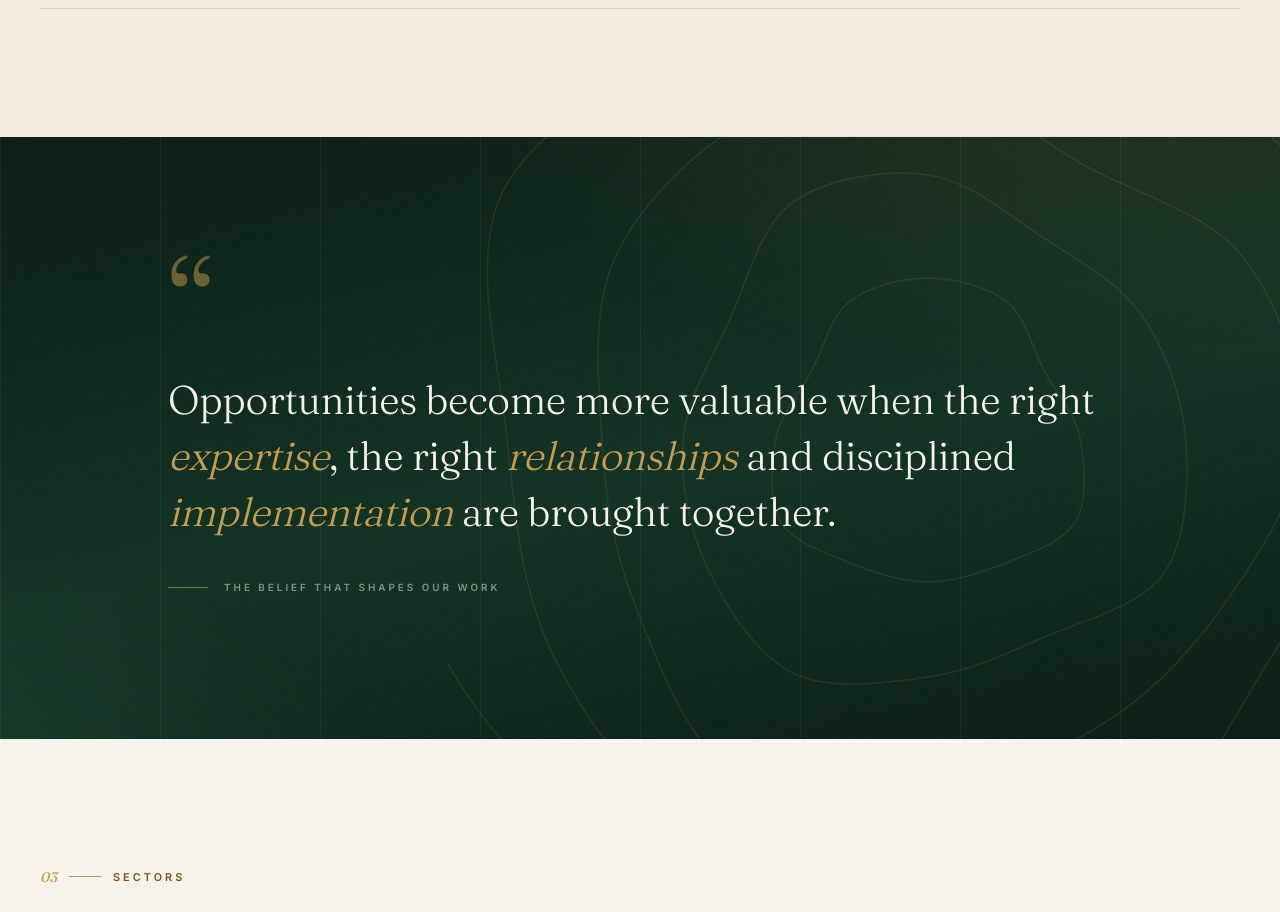
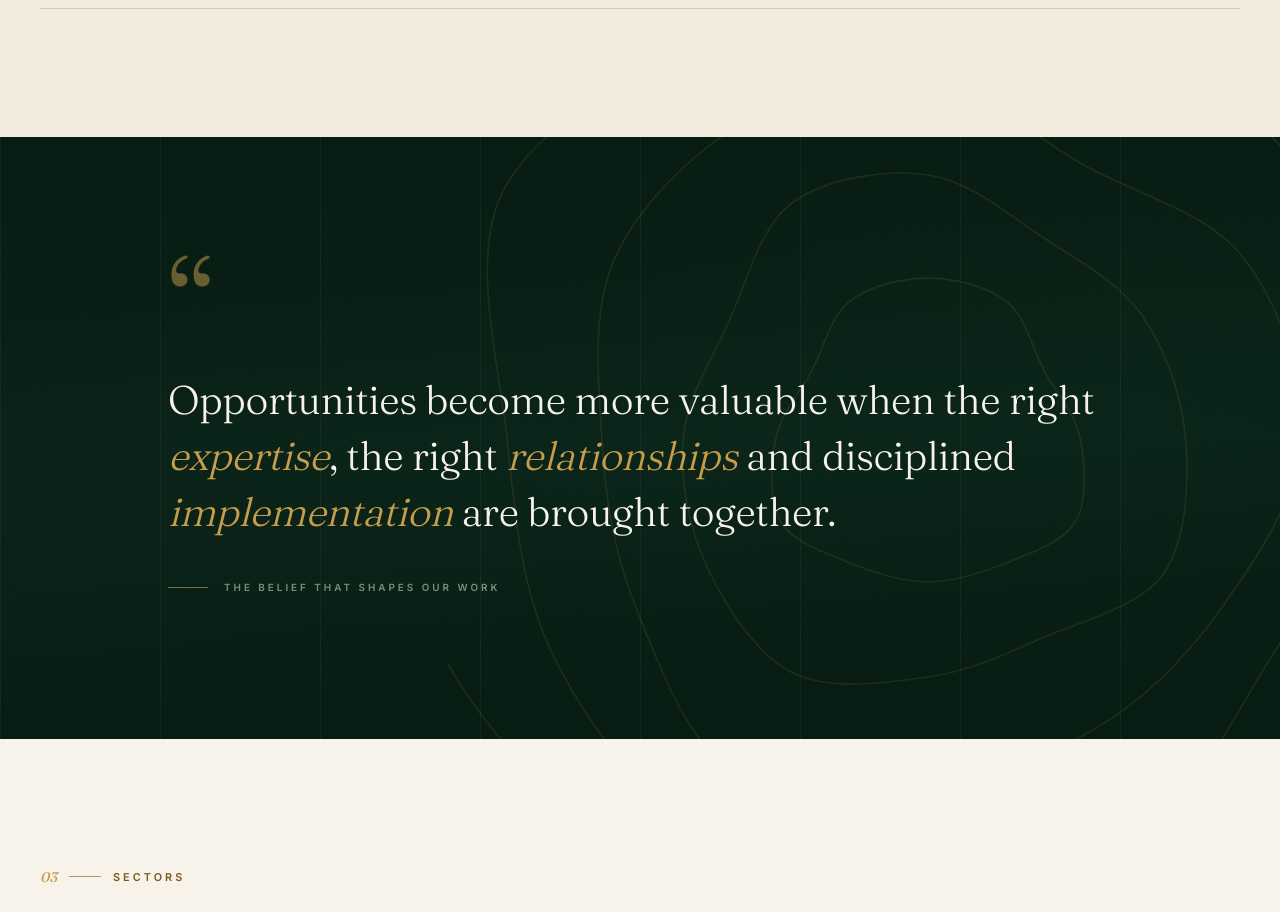
Before and after one commit to codewith-zach/Medius-Unus, a Next.js app: page /about in a window 1280 px wide. Shown: the part 3080-3992 px from the top of the page. Built offline with nearby package versions, Linux system fonts and the light colour scheme.

Commit message:
Statement band: deepen the ink ground beneath the contour linework
Layer an ink veil (from-ink via-ink/60 to-ink) between the emerald
gradient and the hairline grid/contours — restoring the darker green
the photographic version had, while keeping the gold contour rings
on top.

```diff
--- a/app/[lang]/page.tsx
+++ b/app/[lang]/page.tsx
@@ -230,6 +230,10 @@ export default async function HomePage({
 
       {/* ── Statement band ───────────────────────────────────── */}
       <section className="grain relative overflow-hidden bg-ink-gradient">
+        <div
+          aria-hidden
+          className="absolute inset-0 bg-gradient-to-b from-ink via-ink/60 to-ink"
+        />
         <div aria-hidden className="hairline-grid absolute inset-0" />
         <ContourLines
           className="absolute right-[-10%] top-1/2 h-[170%] w-[75%] -translate-y-1/2"
```
